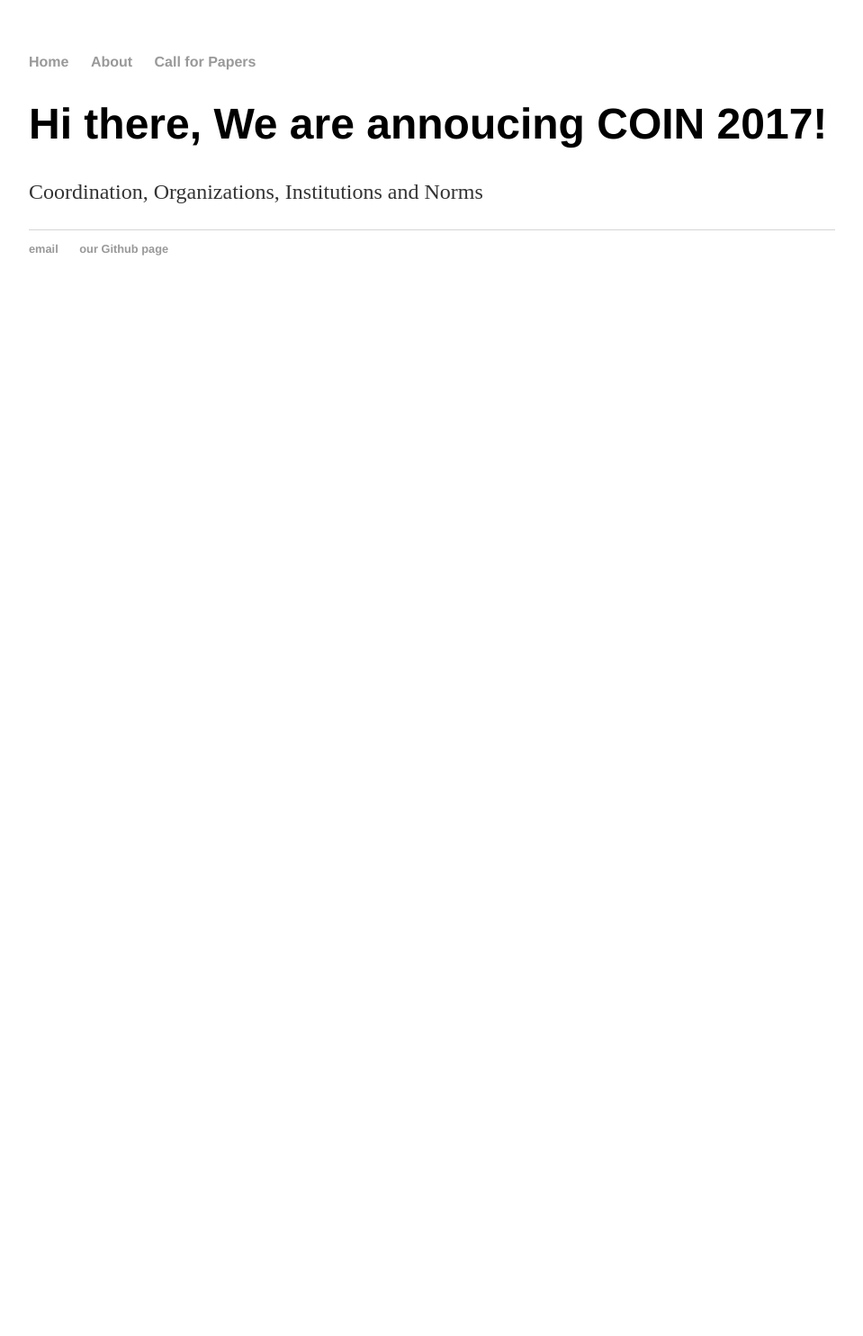
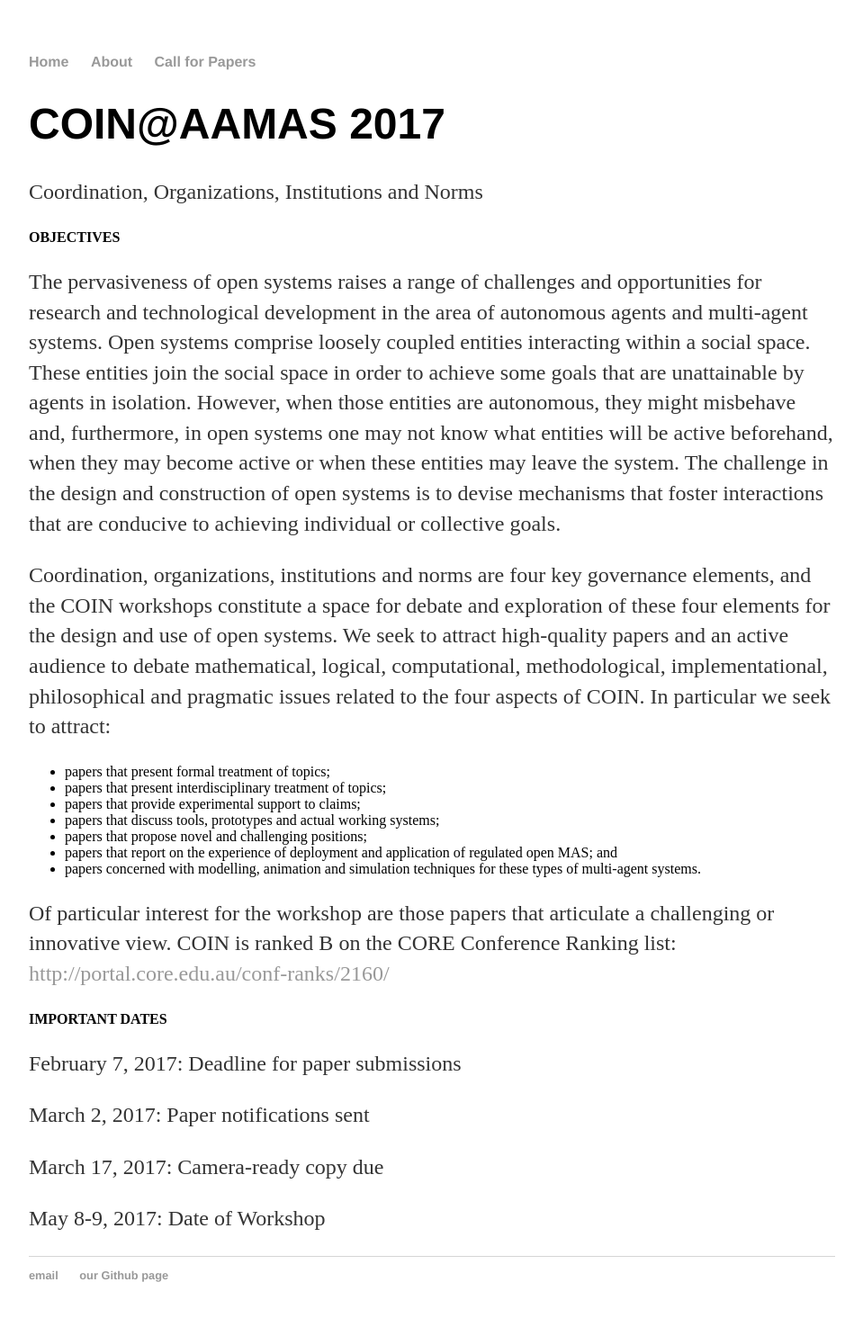
Before and after one commit to coin-workshop/coin-workshop.github.io, a Jekyll site: the page built from index.html, in a window 1280 px wide. Shown: the whole page at 90% size, without its empty margins (160-1119 px from the left). Built offline with Jekyll 4.4.1, drawn with Linux system fonts in a browser that asks for light colours; Markdown is read by kramdown in place of the engine named in the settings; before the commit the page ends 900 px from its top, so only the background shows below that.

Commit message:
Inserting some content to the index page.

```diff
--- a/_layouts/default.html
+++ b/_layouts/default.html
@@ -15,8 +15,12 @@
                 </ul>
             </nav>
             <div class="container">
+                <div class="blurb">
+                    <h1 id="main_title">COIN@AAMAS 2017</h1>
+                    <p id="subtitle">Coordination, Organizations, Institutions and Norms</p>
+                </div><!-- /.blurb -->
 
-            {{ content }}
+                {{ content }}
 
             </div><!-- /.container -->
             <footer>
--- a/css/main.css
+++ b/css/main.css
@@ -41,3 +41,11 @@
 ul.posts li {
     list-style: none;
 }
+
+.main_title{
+    text-align: center;
+}
+
+.subtitle{
+    float:left;
+}
--- a/index.html
+++ b/index.html
@@ -2,7 +2,54 @@
 layout: default
 title: COIN 2017
 ---
-<div class="blurb">
-    <h1>Hi there, We are annoucing COIN 2017!</h1>
-    <p>Coordination, Organizations, Institutions and Norms</p>
-</div><!-- /.blurb -->
+
+<div>
+
+    <h4>OBJECTIVES</h4>
+
+    <p>
+        The pervasiveness of open systems raises a range of challenges and opportunities for research and technological development in the area of autonomous agents and multi-agent systems.
+        Open systems comprise loosely coupled entities interacting within a social space.
+        These entities join the social space in order to achieve some goals that are unattainable by agents in isolation.
+        However, when those entities are autonomous, they might misbehave and, furthermore, in open systems one may not know what entities will be active beforehand, when they may become active or when these entities may leave the system.
+        The challenge in the design and construction of open systems is to devise mechanisms that foster interactions that are conducive to achieving individual or collective goals.
+    </p>
+
+    <p>
+        Coordination, organizations, institutions and norms are four key governance elements, and the COIN workshops constitute a space for debate and exploration of these four elements for the design and use of open systems.
+        We seek to attract high-quality papers and an active audience to debate mathematical, logical, computational, methodological, implementational, philosophical and pragmatic issues related to the four aspects of COIN.
+        In particular we seek to attract:
+    </p>
+
+    <ul>
+        <li>papers that present formal treatment of topics;</li>
+        <li>papers that present interdisciplinary treatment of topics;</li>
+        <li>papers that provide experimental support to claims;</li>
+        <li>papers that discuss tools, prototypes and actual working systems;</li>
+        <li>papers that propose novel and challenging positions;</li>
+        <li>papers that report on the experience of deployment and application of regulated open MAS; and</li>
+        <li>papers concerned with modelling, animation and simulation techniques for these types of multi-agent systems.</li>
+    </ul>
+
+    <p>
+        Of particular interest for the workshop are those papers that articulate a challenging or innovative view.
+        COIN is ranked B on the CORE Conference Ranking list: <a href="http://portal.core.edu.au/conf-ranks/2160/">http://portal.core.edu.au/conf-ranks/2160/</a>
+    </p>
+
+    <h4>IMPORTANT DATES</h4>
+
+    <p>
+        February 7, 2017: Deadline for paper submissions
+    </p>
+    <p>
+        March 2, 2017: Paper notifications sent
+    </p>
+    <p>
+        March 17, 2017: Camera-ready copy due
+    </p>
+    <p>
+        May 8-9, 2017: Date of Workshop
+    </p>
+
+
+</div>
```
Also changed, not shown: 2016-10-20-COIN-description.md (renamed from _posts/2016-10-20-COIN-description.md, +1 -1 lines).
